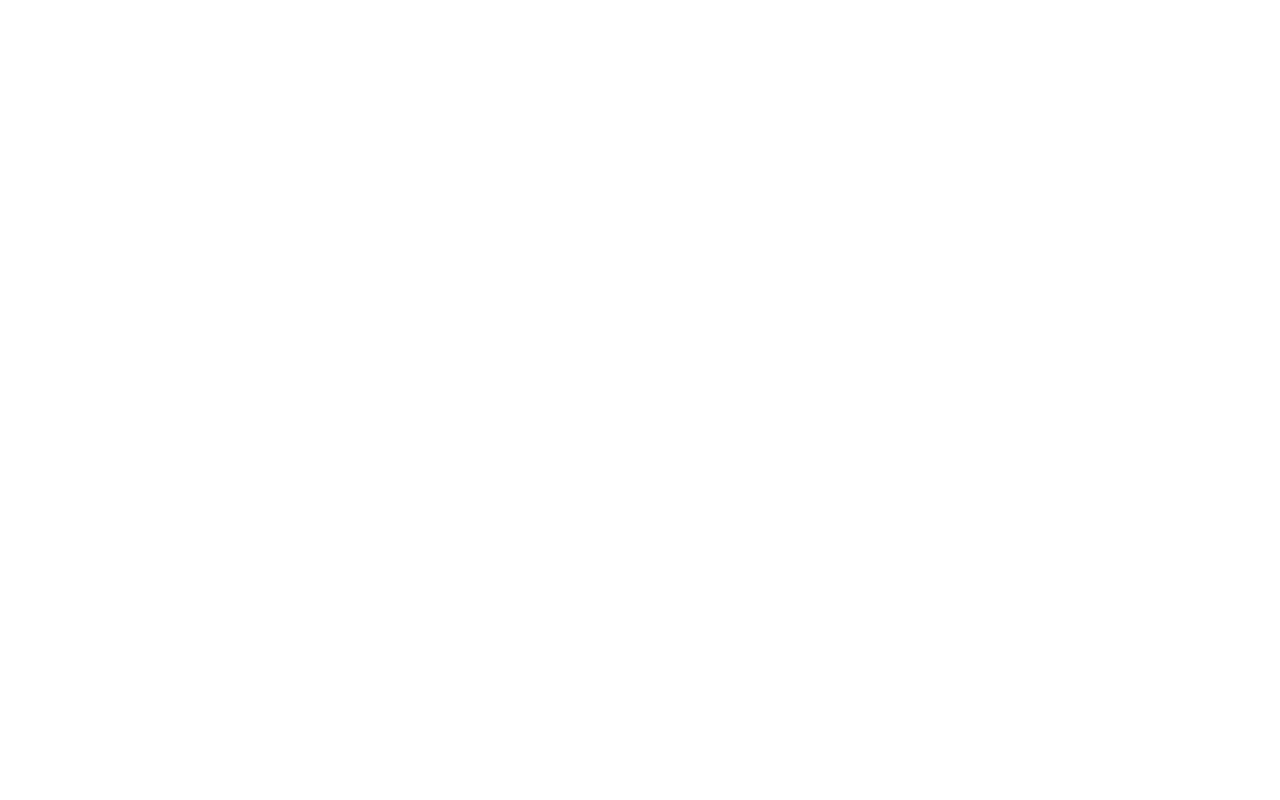
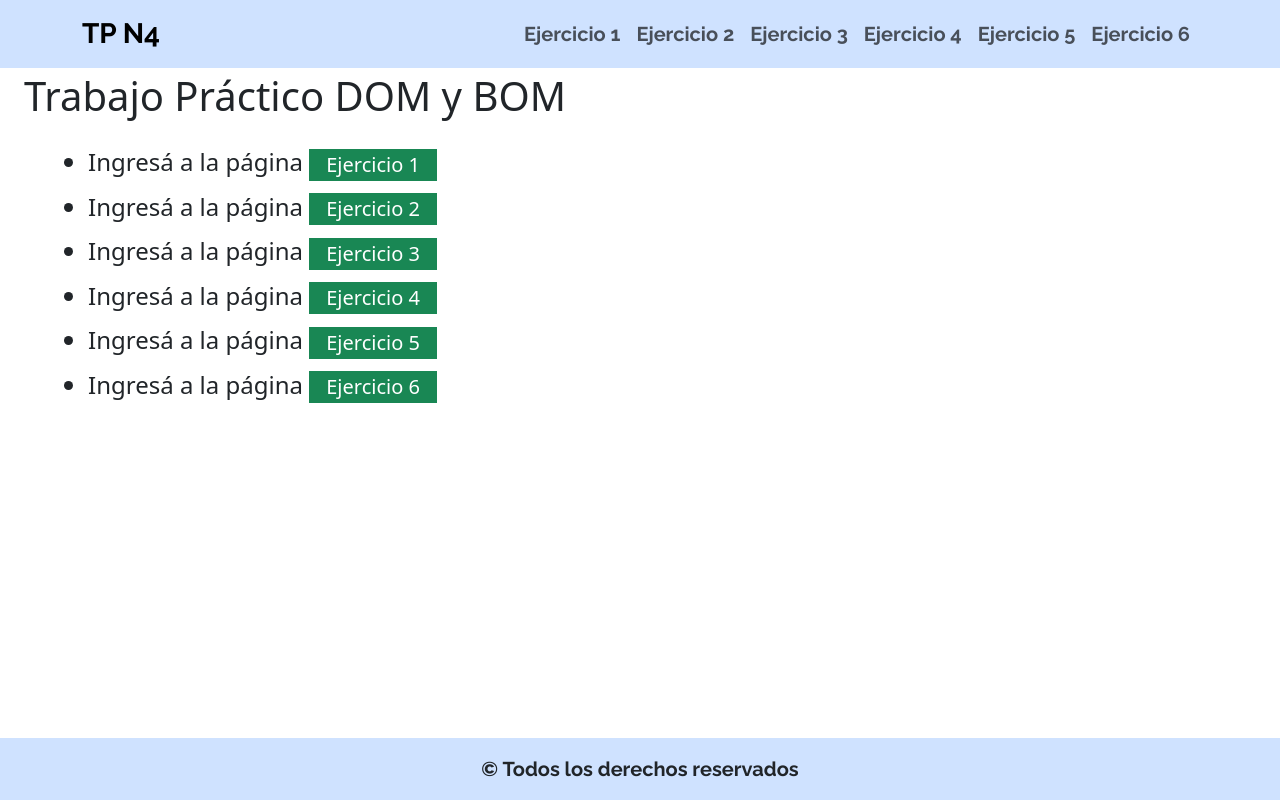
Before and after one commit to PaulaGramajo/tp4-Dom-Bom, a plain HTML site: page index.html in a window 1280 px wide. Drawn offline with nearby package versions, Linux system fonts and the light colour scheme.

Commit message:
realizamos el indice de navegación del tp

```diff
--- a/css/style.css
+++ b/css/style.css
@@ -0,0 +1,22 @@
+@import url('https://fonts.googleapis.com/css2?family=Oswald:wght@200..700&family=Raleway:ital,wght@0,100..900;1,100..900&family=Roboto:ital,wght@0,100..900;1,100..900&display=swap');
+
+body{
+    min-height: 100vh;
+    display: flex;
+    flex-direction: column;
+}
+
+main{
+    flex-grow: 1;
+}
+
+header,footer{
+    font-family: 'raleway','sanserif';
+    font-weight: bold;
+    font-size: 20px;
+}
+
+
+.nav-link:hover{
+    background-color: #0000ff2a;
+}
--- a/index.html
+++ b/index.html
@@ -11,6 +11,67 @@
     <title>TP 4 - DOM y BOM</title>
 </head>
 <body>
+    <header>
+        <nav class="navbar navbar-expand-lg bg-primary-subtle fixed-top">
+            <div class="container">
+              <a class="navbar-brand titulo fs-3" href="./index.html">TP N4</a>
+              <button
+                class="navbar-toggler"
+                type="button"
+                data-bs-toggle="collapse"
+                data-bs-target="#navbarTp"
+                aria-controls="navbarTp"
+                aria-expanded="false"
+                aria-label="Toggle navigation"
+              >
+                <span class="navbar-toggler-icon"></span>
+              </button>
+              <div class="collapse navbar-collapse" id="navbarTp">
+                <ul class="navbar-nav ms-auto mb-2 mb-lg-0">
+                  <li class="nav-item">
+                    <a class="nav-link" href="./pages/ejercicio1.html"
+                      >Ejercicio 1</a
+                    >
+                  </li>
+                  <li class="nav-item">
+                    <a class="nav-link" href="./pages/ejercicio2.html"
+                      >Ejercicio 2</a
+                    >
+                  </li>
+                  <li class="nav-item">
+                    <a class="nav-link" href="./pages/ejercicio3.html">Ejercicio 3</a>
+                  </li>
+                  <li class="nav-item">
+                    <a class="nav-link" href="./pages/ejercicio4.html">Ejercicio 4</a>
+                  </li>
+                  <li class="nav-item">
+                    <a class="nav-link" href="./pages/ejercicio5.html">Ejercicio 5</a>
+                  </li>
+                  <li class="nav-item">
+                    <a class="nav-link" href="./pages/ejercicio6.html">Ejercicio 6</a>
+                  </li>
+                </ul>
+              </div>
+            </div>
+          </nav>
+    </header>
+    <main class="pt-5">
+        <article>
+        <h1 class="m-4">Trabajo Práctico DOM y BOM</h1>
+        <div>
+            <ul class="mx-5">
+                <li class="m-2 fs-4">Ingresá a la página <a class="btn btn-success rounded-0 fs-5 px-3 py-0" href="./pages/ejercicio1.html">Ejercicio 1</a></li>
+                <li class="m-2 fs-4">Ingresá a la página <a class="btn btn-success rounded-0 fs-5 px-3 py-0" href="./pages/ejercicio2.html">Ejercicio 2</a></li>
+                <li class="m-2 fs-4">Ingresá a la página <a class="btn btn-success rounded-0 fs-5 px-3 py-0" href="./pages/ejercicio3.html">Ejercicio 3</a></li>
+                <li class="m-2 fs-4">Ingresá a la página <a class="btn btn-success rounded-0 fs-5 px-3 py-0" href="./pages/ejercicio4.html">Ejercicio 4</a></li>
+                <li class="m-2 fs-4">Ingresá a la página <a class="btn btn-success rounded-0 fs-5 px-3 py-0" href="./pages/ejercicio5.html">Ejercicio 5</a></li>
+                <li class="m-2 fs-4">Ingresá a la página <a class="btn btn-success rounded-0 fs-5 px-3 py-0" href="./pages/ejercicio6.html">Ejercicio 6</a></li>
+            </ul>
+        </div>
+        </article>
 
+    </main>
+    <footer class="bg-primary-subtle text-center py-3">&copy Todos los derechos reservados</footer>
+    <script src="./js/bootstrap.min.js"></script>
 </body>
 </html>
```
Also changed, not shown: pages/ejercicio1.html (added), pages/ejercicio2.html (added), pages/ejercicio3.html (added), pages/ejercicio4.html (added), pages/ejercicio5.html (added), pages/ejercicio6.html (added).
